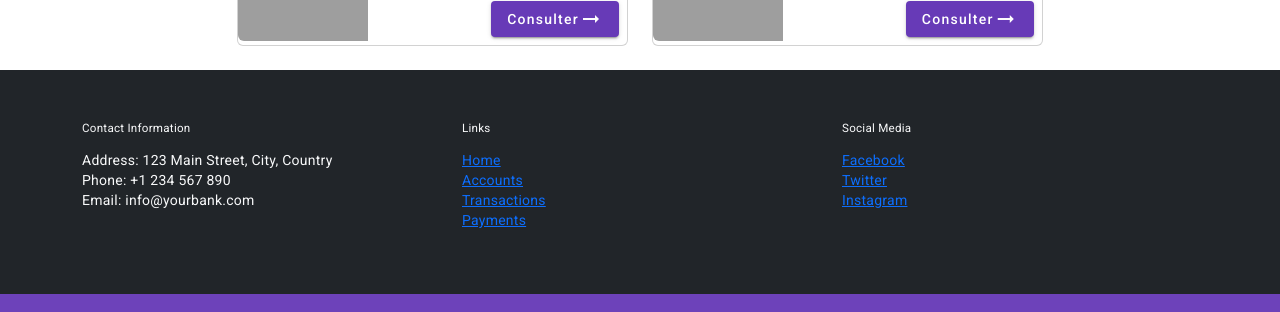
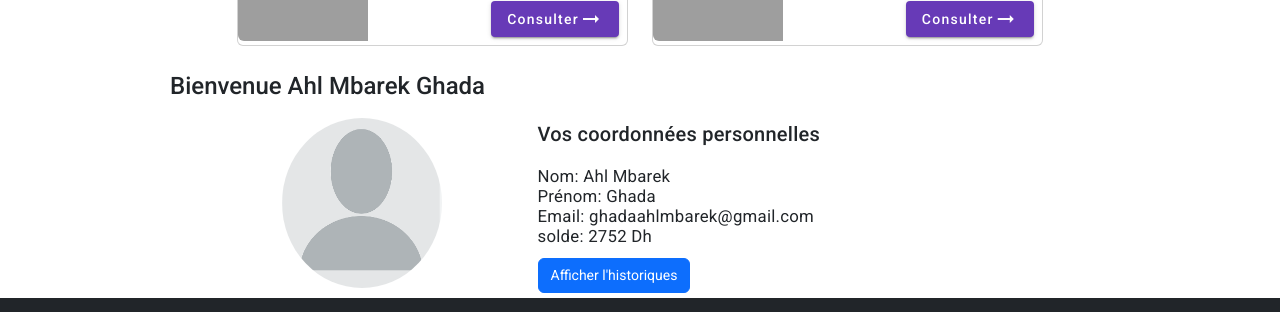
Before and after one commit to ENSABILL/client, an Angular app: page /operations in a window 1280 px wide. Shown: the part 626-938 px from the top of the page. Built offline with nearby package versions, Linux system fonts and the light colour scheme; grey boxes are pictures that could not be loaded.

Commit message:
style du profil

```diff
--- a/src/app/app.component.html
+++ b/src/app/app.component.html
@@ -11,5 +11,7 @@
     </div>
   </main>
 
+  <app-profile></app-profile>
+
   <app-footer />
 </div>
--- a/src/app/profile/profile.component.css
+++ b/src/app/profile/profile.component.css
@@ -15,11 +15,32 @@ table {
     background-color: #dddddd;
   }
 
-  .center {
+  .center_tab {
     margin-left: auto;
     margin-right: auto;
+    margin-bottom: 20px;
+  }
+
+  .center_div{
+    margin-left: 270px;
   }
 
   .text_center{
     text-align: center;
   }
+
+  .text{
+    font-size:larger;
+  }
+
+
+  .button{
+    display: inline-block;
+    font-size: 14px;
+
+  }
+
+  .img {
+    border-radius: 50%;
+    margin-bottom: 10px;
+    }
--- a/src/app/profile/profile.component.html
+++ b/src/app/profile/profile.component.html
@@ -1,32 +1,40 @@
-<p>profile works!</p>
-<h2>
-    {{title}}
-</h2>
 
-<div>
-   First name: {{fName}}
-</div>
-<div>
-   Last name: {{lName}}
-</div>
-<div>
-   Email: {{email}}
-</div>
-<div>
-   solde: {{solde}}
-</div>
+<h1 style="margin-left: 170px; font-weight:500; ">
+    Bienvenue {{lName}} {{fName}}
+</h1>
 
-<button class="btn btn-primary d-flex" (click)="showListFacture()">
-   {{showList ?'Cacher':'Afficher'}} l'historiques
-</button>
+<div class="row center_div">
 
-<h3 *ngIf="showList" class="text_center"> Historiques de payement</h3>
-<table class="center" *ngIf="showList">
+    <div class="col-3">
+        <img src="{{image}}" alt="votre phto de profil"  class="img" height="170" width="160"/>
+    </div>
+    <div class="col-5" >
+        <h2>Vos coordonnées personnelles</h2>
+        <p class="text">
+            Nom: {{lName}}
+            <br>
+            Prénom: {{fName}}
+            <br>
+            Email: {{email}}
+            <br>
+            solde: {{solde}} Dh
+        </p>
+            <button  class="btn btn-primary d-flex button" (click)="showListFacture()">
+                {{showList ?'Cacher':'Afficher'}} l'historiques
+             </button>
+    </div>
+
+  </div>
+
+
+<h2 *ngIf="showList" class="text_center" style=" margin-bottom: 10px; margin-top: 15px;"> Historiques de payement</h2>
+
+<table *ngIf="showList" class="center_tab" style="font-size: medium;">
 
    <tr>
        <th>Id</th>
        <th>Date de payement</th>
-       <th>Montant payé</th>
+       <th>Montant payé (Dh)</th>
    </tr>
 
    <tr *ngFor="let Facture of historiques">
--- a/src/app/profile/profile.component.ts
+++ b/src/app/profile/profile.component.ts
@@ -8,12 +8,12 @@ import { IFacture } from './IFacture';
 })
 export class ProfileComponent {
 
-  public title:string="Profile";
 
   public lName: string = 'Ahl Mbarek';
   public fName: string = 'Ghada';
   public email: string = 'ghadaahlmbarek@gmail.com';
   public solde: number = 2752;
+  public image: string = 'assets/profile.PNG'
 
   public  historiques: IFacture[]= [
     {
```
Also changed, not shown: src/assets/profile.PNG (added).
